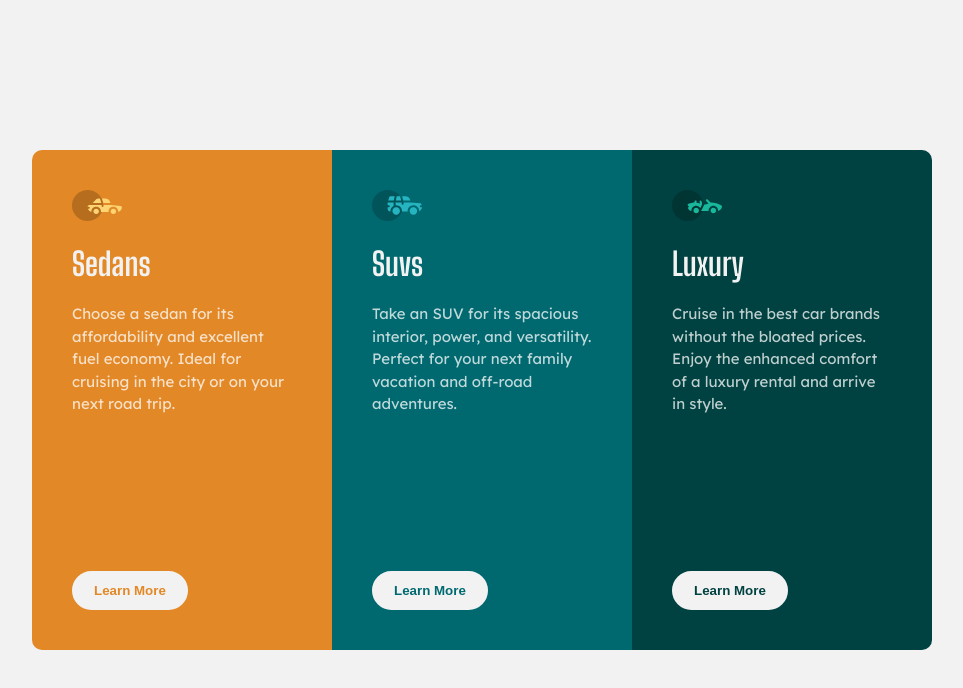
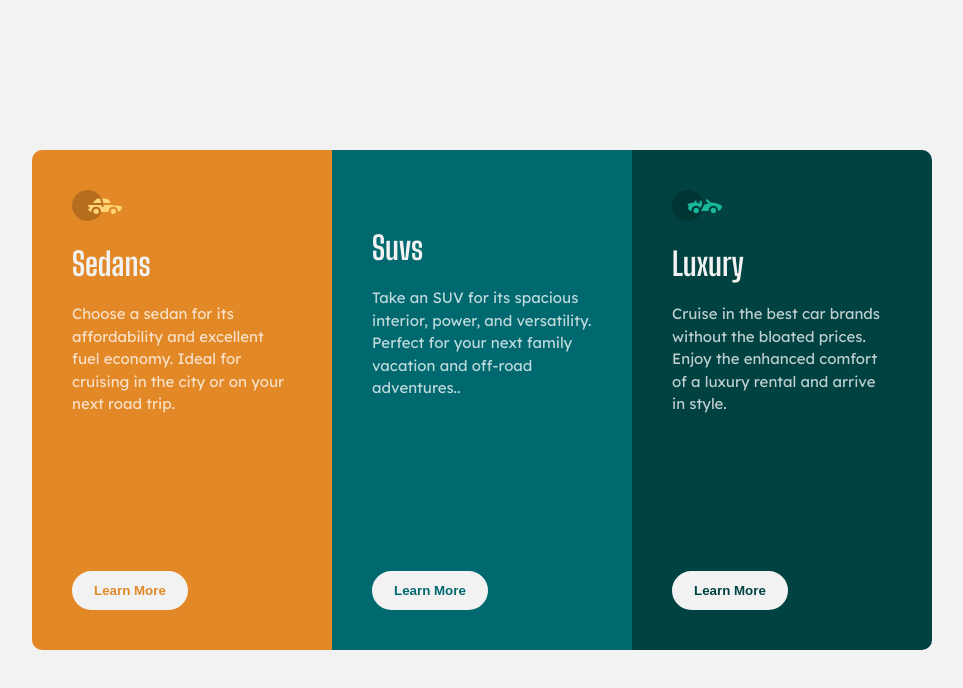
Before and after one commit to renatoam/react-crash-course, a React (Create React App) app: page / in a window 1280 px wide. Shown: the top 688 px of the page, without its empty margins (158-1121 px from the left). Built offline with nearby package versions, Linux system fonts and the light colour scheme; data requests are answered from the project's data file.

Commit message:
feat(3/3): get external data with axios and fetch, using optional chaining

```diff
--- /dev/null
+++ b/db.json
@@ -0,0 +1,34 @@
+{
+  "cards": [
+    {
+      "id": 1,
+      "type": "sedans",
+      "name": "Sedans",
+      "image": {
+        "src": "/images/icon-sedans.svg",
+        "alternative": "Sedans Icon"
+      },
+      "description": "Choose a sedan for its affordability and excellent fuel economy. Ideal for cruising in the city or on your next road trip."
+    },
+    {
+      "id": 2,
+      "type": "suvs",
+      "name": "Suvs",
+      "imageWrongForOptionalChainingExample": {
+        "src": "/images/icon-suvs.svg",
+        "alternative": "Suvs Icon"
+      },
+      "description": "Take an SUV for its spacious interior, power, and versatility. Perfect for your next family vacation and off-road adventures.."
+    },
+    {
+      "id": 3,
+      "type": "luxury",
+      "name": "Luxury",
+      "image": {
+        "src": "/images/icon-luxury.svg",
+        "alternative": "Luxury Icon"
+      },
+      "description": "Cruise in the best car brands without the bloated prices. Enjoy the enhanced comfort of a luxury rental and arrive in style."
+    }
+  ]
+}
--- a/src/App.js
+++ b/src/App.js
@@ -1,4 +1,4 @@
-import { useEffect, useState } from "react"
+import { useEffect, useState } from 'react'
 import './App.css'
 import {
   Button,
@@ -7,17 +7,36 @@ import {
   Image,
   Text
 } from './components'
-import cards from './db'
+import axios from 'axios'
 
 export default function App() {
   const [cardList, setCardList] = useState([])
 
+  // async function fetchData() {
+  //   const response = await fetch('http://localhost:3000/cards')
+  //   const cards = await response.json()
+
+  //   // This is just to show the conditional rendering
+  //   setTimeout(() => {
+  //     setCardList(cards)
+  //   }, 2000);
+  // }
+
+  async function fetchData() {
+    const response = await axios('http://localhost:3004/cards')
+    const cards = response.data
+
+    // This is just to show the conditional rendering
+    setTimeout(() => {
+      setCardList(cards)
+    }, 2000);
+  }
+
   useEffect(() => {
-    if (cards.length) {
-      setCardList(cards)
-    }
+    fetchData()
   }, [])
 
+  // comment cards constant content to show this
   if (!cardList.length) return "No cards available."
 
   return (
@@ -25,7 +44,8 @@ export default function App() {
       {cardList.map(card => {
         return (
           <Card id={card.type} key={card.id}>
-            <Image src={card.image} alt={card.alternative} />
+            {/* Remove optional chaining to check the error */}
+            <Image src={card.image?.src} alt={card.image?.alternative} />
             <Text element="h2">{card.name}</Text>
             <Text element="p">{card.description}</Text>
             <Button className={card.type}>Learn More</Button>
```
Also changed, not shown: package.json (+6 -1 lines), 1 other file (tests, documents, lock files or other folders).
